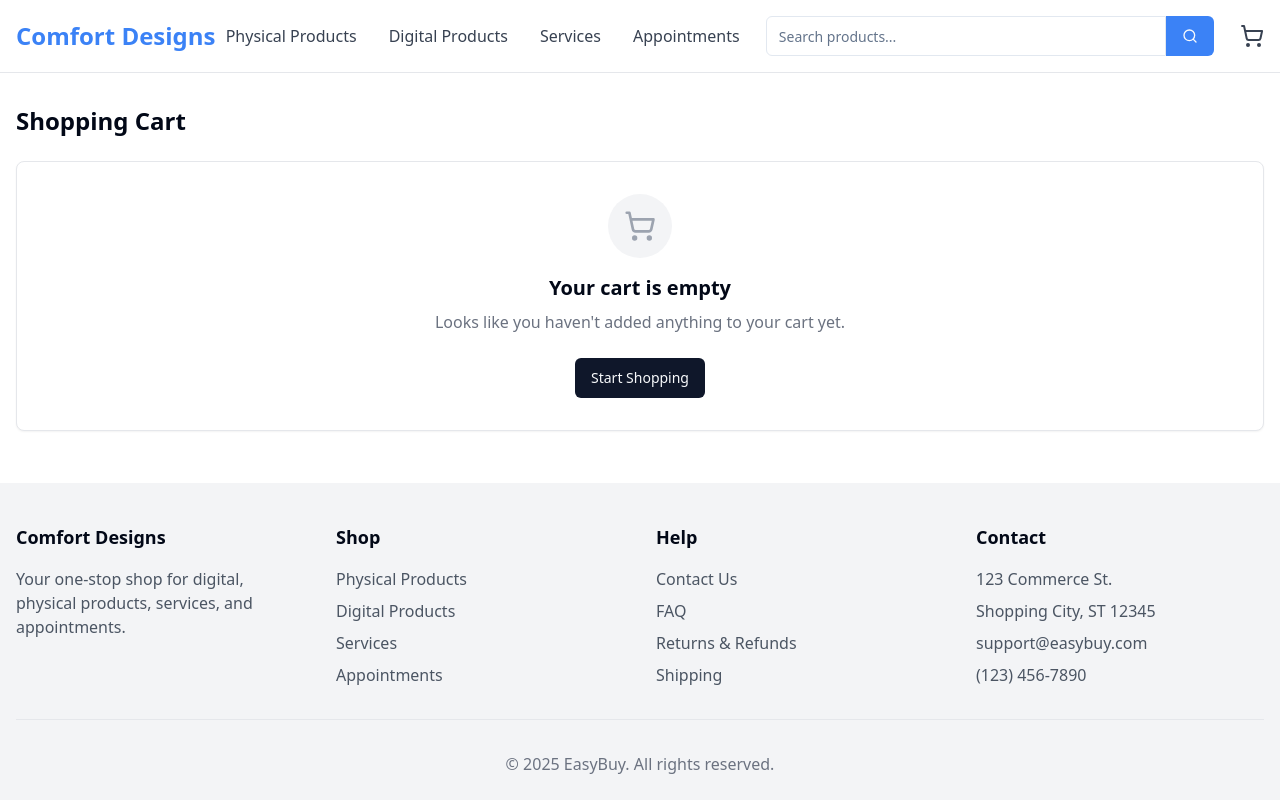
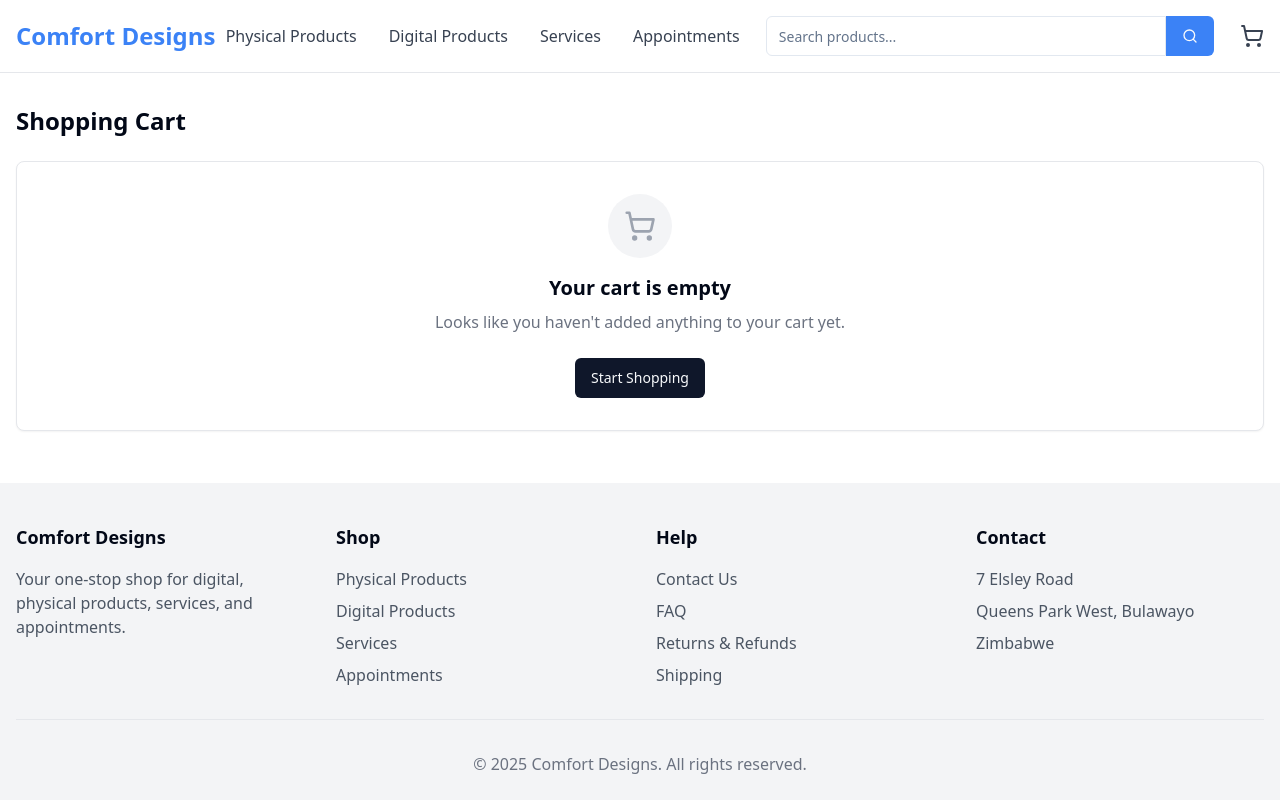
Before and after one commit to comfortdesignszw/comfort-designs, a React (Vite) app: page /cart in a window 1280 px wide. Built offline with nearby package versions, Linux system fonts and the light colour scheme.

Commit message:
Add address information
Add address to the application.

```diff
--- a/src/components/Footer.tsx
+++ b/src/components/Footer.tsx
@@ -1,3 +1,4 @@
+
 import { Link } from 'react-router-dom';
 
 const Footer = () => {
@@ -35,16 +36,16 @@ const Footer = () => {
           <div>
             <h3 className="text-lg font-semibold mb-4">Contact</h3>
             <ul className="space-y-2 text-gray-600">
-              <li>123 Commerce St.</li>
-              <li>Shopping City, ST 12345</li>
-              <li>support@easybuy.com</li>
-              <li>(123) 456-7890</li>
+              <li>7 Elsley Road</li>
+              <li>Queens Park West, Bulawayo</li>
+              <li>Zimbabwe</li>
+              {/* You can add an email and phone if you'd like */}
             </ul>
           </div>
         </div>
 
         <div className="border-t border-gray-200 mt-8 pt-8 text-center text-gray-500">
-          <p>&copy; {new Date().getFullYear()} EasyBuy. All rights reserved.</p>
+          <p>&copy; {new Date().getFullYear()} Comfort Designs. All rights reserved.</p>
         </div>
       </div>
     </footer>
```
